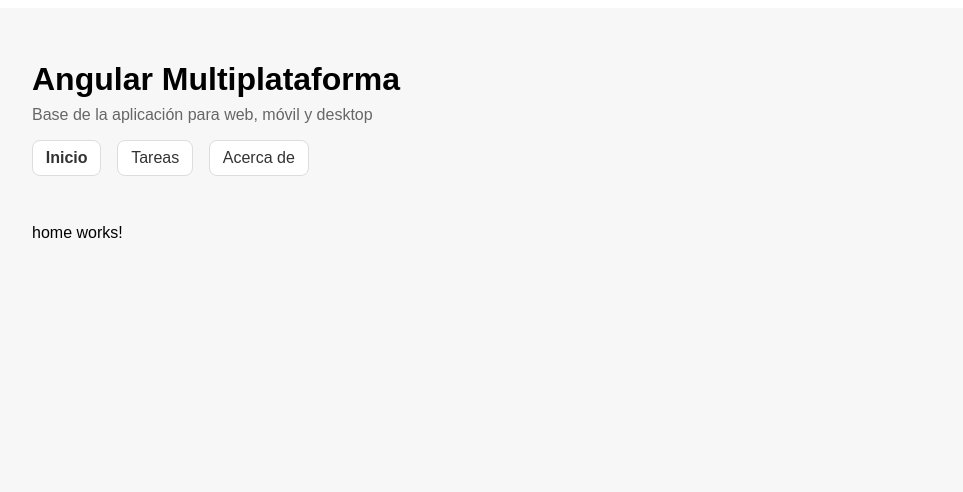
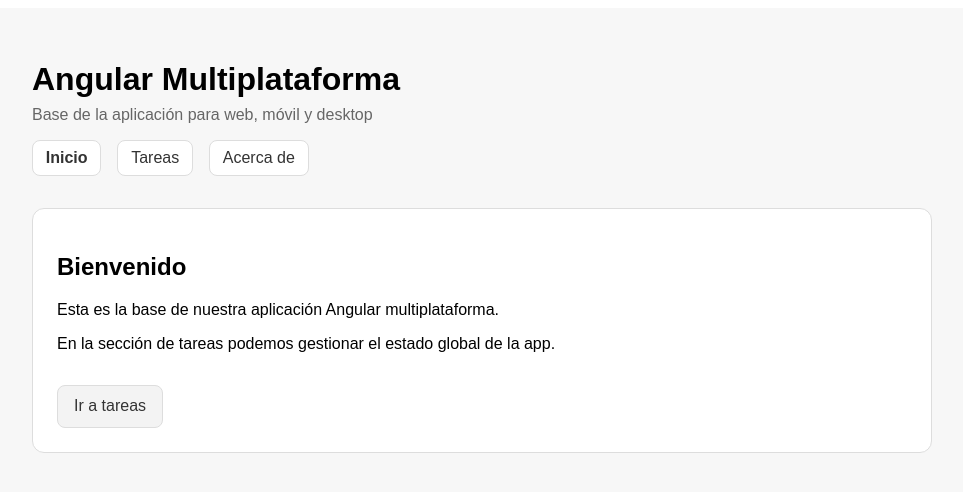
Before and after one commit to Amaza-ing/OW-Angular-Multiplataforma, an Angular app: page / in a window 1280 px wide. Shown: the top 492 px of the page, without its empty margins (158-1121 px from the left). Built offline with nearby package versions, Linux system fonts and the light colour scheme.

Commit message:
home completed

```diff
--- a/src/app/pages/home/home.css
+++ b/src/app/pages/home/home.css
@@ -0,0 +1,17 @@
+.card {
+  padding: 1.5rem;
+  border: 1px solid #ddd;
+  border-radius: 12px;
+  background: #fff;
+}
+
+.button-link {
+  display: inline-block;
+  margin-top: 1rem;
+  text-decoration: none;
+  color: #333;
+  padding: 0.7rem 1rem;
+  border: 1px solid #ddd;
+  border-radius: 8px;
+  background: #f3f3f3;
+}
--- a/src/app/pages/home/home.html
+++ b/src/app/pages/home/home.html
@@ -1 +1,7 @@
-<p>home works!</p>
+<section class="card">
+  <h2>Bienvenido</h2>
+  <p>Esta es la base de nuestra aplicación Angular multiplataforma.</p>
+  <p>En la sección de tareas podemos gestionar el estado global de la app.</p>
+
+  <a class="button-link" routerLink="/tasks">Ir a tareas</a>
+</section>
--- a/src/app/pages/home/home.ts
+++ b/src/app/pages/home/home.ts
@@ -1,8 +1,9 @@
 import { Component } from '@angular/core';
+import { RouterLink } from "@angular/router";
 
 @Component({
   selector: 'app-home',
-  imports: [],
+  imports: [RouterLink],
   templateUrl: './home.html',
   styleUrl: './home.css',
 })
```
